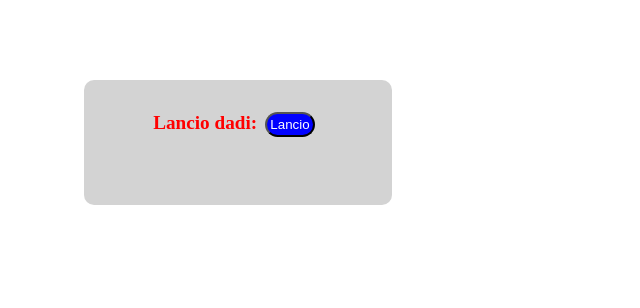
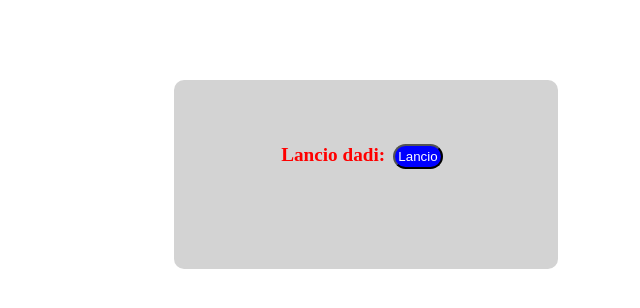
Before and after one commit to AlexanderDerevliov/js-mail-dadi, a plain HTML site: page dadi/index.html in a window 1280 px wide. Shown: the whole page, without its empty margins (274-914 px from the left). Drawn offline with Linux system fonts and the light colour scheme.

Commit message:
improved css

```diff
--- a/dadi/css/style.css
+++ b/dadi/css/style.css
@@ -6,7 +6,8 @@
 
 
 .wrapper {
-    width: 80%;
+    width: 100%;
+    margin: 0 auto;
     display: flex;
     justify-content: center;
     align-items: center;
@@ -32,6 +33,7 @@
     background-color: lightgray;
     border-radius: 10px;
     text-align: center;
+    padding: 2rem;
 
 }
 
```
